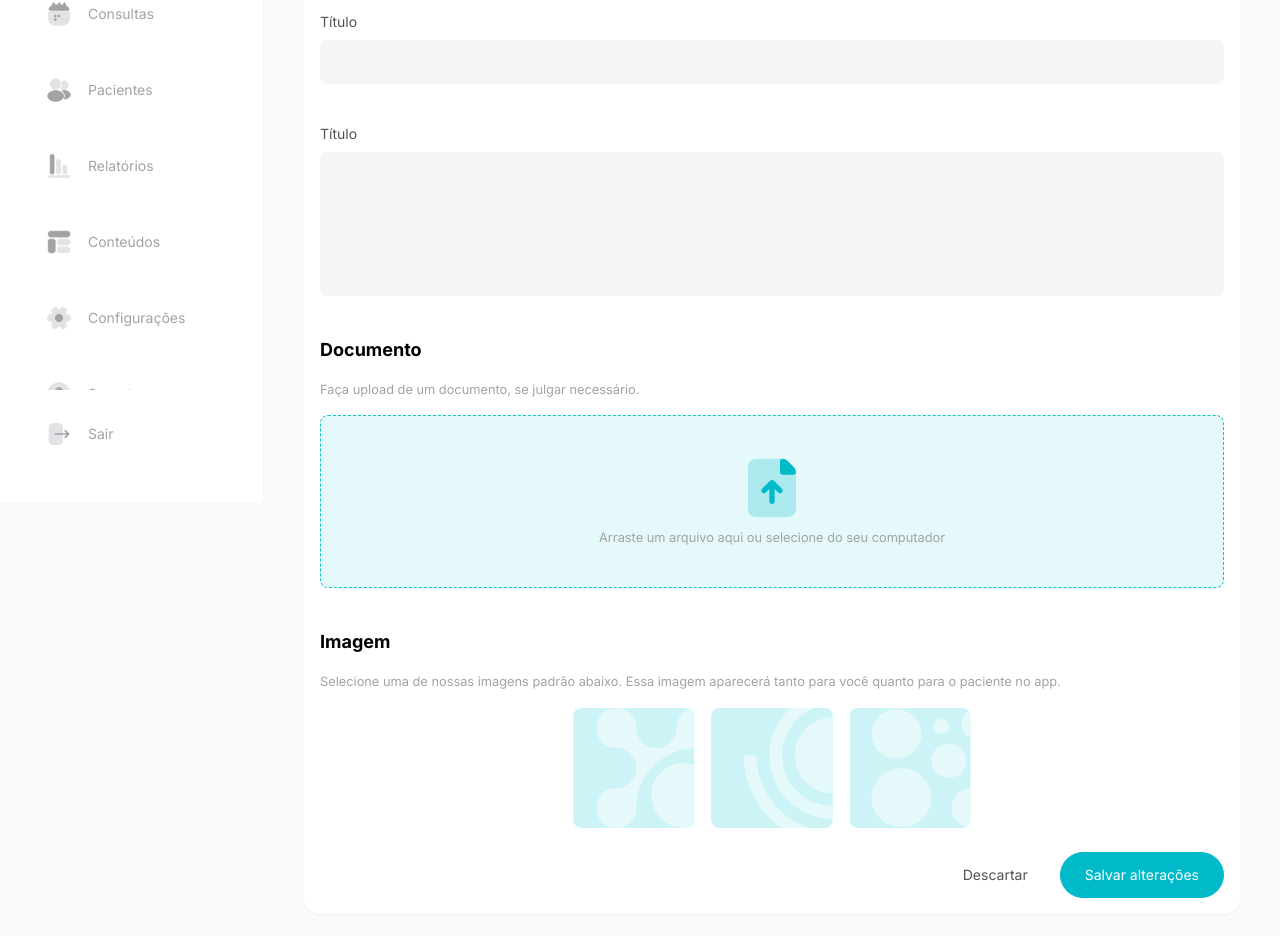
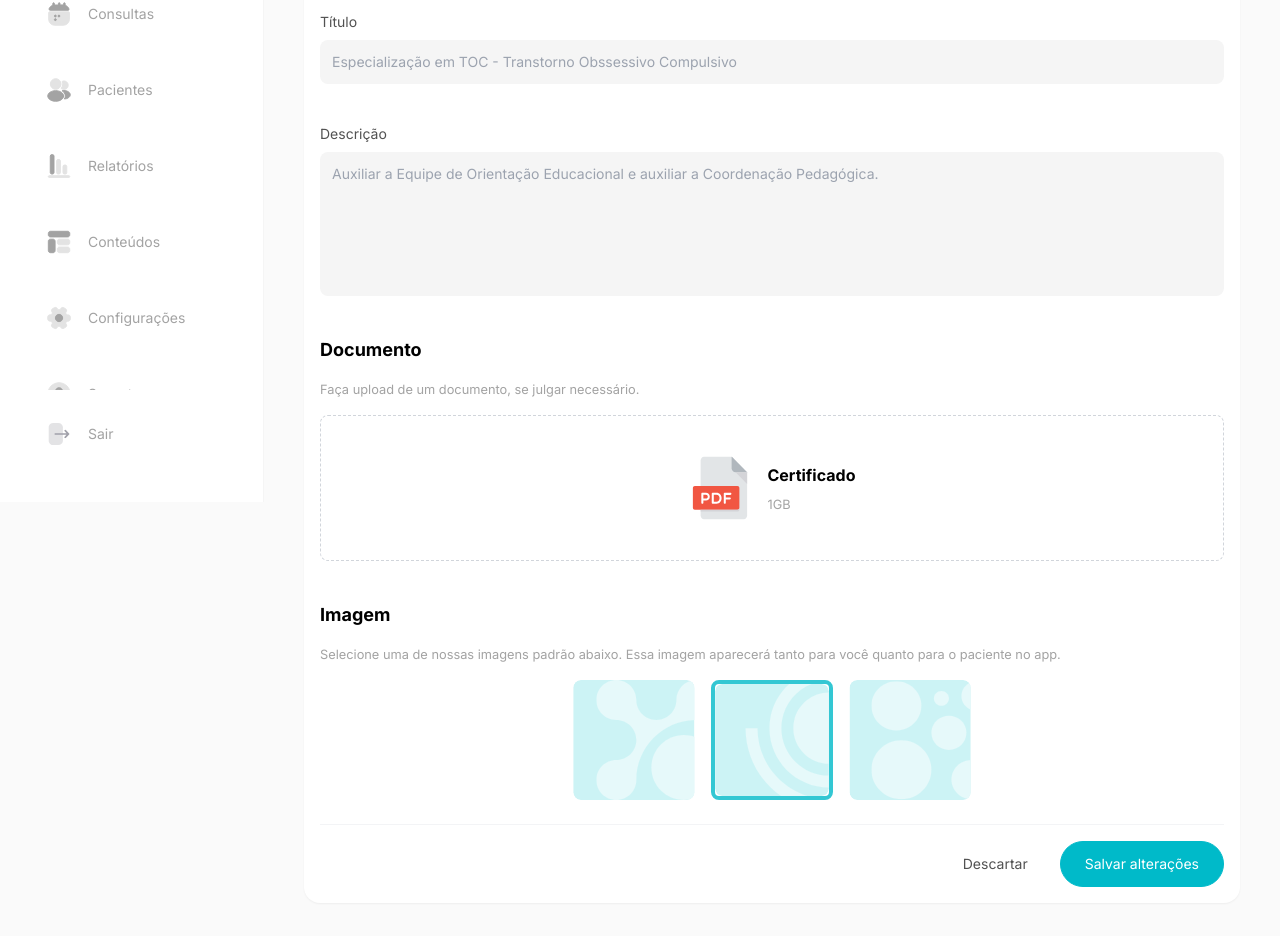
Before and after one commit to marcusvbda/orazelo-adm, a Next.js app: page /admin/profile/specialties-edit in a window 1280 px wide. Shown: the part 298-1234 px from the top of the page. Built offline with nearby package versions, Linux system fonts and the light colour scheme.

Commit message:
specialties concluido

```diff
--- a/src/app/admin/profile/specialties-edit/page.tsx
+++ b/src/app/admin/profile/specialties-edit/page.tsx
@@ -39,8 +39,8 @@ export default function SpecialtiesEdit(): ReactNode {
                 experiência
               </small>
             </h4>
-            <SpecialtiesForm />
-            <div className="flex gap-2 justify-end">
+            <SpecialtiesForm mode="edit" />
+            <div className="flex gap-2 justify-end pt-4 border-t border-gray-100">
               <button className="btn ghost">Descartar</button>
               <button className="btn primary">Salvar alterações</button>
             </div>
--- a/src/components/SpecialtieCards.tsx
+++ b/src/components/SpecialtieCards.tsx
@@ -6,7 +6,7 @@ import Card from "./Card";
 import Modal from "./Modal";
 import AspectRatio from "./AspectRatio";
 
-export const SpecialtiesForm = (): ReactNode => {
+export const SpecialtiesForm = ({ mode = "create" }: any): ReactNode => {
   return (
     <>
       <div className="flex flex-col gap-2 my-4">
@@ -14,29 +14,90 @@ export const SpecialtiesForm = (): ReactNode => {
           Título
         </label>
         <div className="w-full flex-col flex md:flex-row gap-2">
-          <input type="text" className="text-gray-400" />
+          <input
+            type="text"
+            value={
+              mode == "edit"
+                ? "Especialização em TOC - Transtorno Obssessivo Compulsivo"
+                : ""
+            }
+            className="text-gray-400"
+          />
+        </div>
+      </div>
+      {mode === "create" && (
+        <>
+          <div className="flex flex-col gap-2 my-4">
+            <label className="w-full md:w-5/12 text-neutral-600 text-sm">
+              Instituição/Empresa
+            </label>
+            <div className="w-full flex-col flex md:flex-row gap-2">
+              <input
+                type="text"
+                value="Instituto Líbano"
+                className="text-gray-400"
+              />
             </div>
           </div>
           <div className="flex flex-col gap-2 my-4">
             <label className="w-full md:w-5/12 text-neutral-600 text-sm">
-          Título
+              Tipo
             </label>
             <div className="w-full flex-col flex md:flex-row gap-2">
-          <textarea rows={6} className="text-gray-400" />
+              <input type="text" value="Curso" className="text-gray-400" />
             </div>
           </div>
+        </>
+      )}
+      <div className="flex flex-col gap-2 my-4">
+        <label className="w-full md:w-5/12 text-neutral-600 text-sm">
+          Descrição
+        </label>
+        <div className="w-full flex-col flex md:flex-row gap-2">
+          <textarea
+            rows={6}
+            className="text-gray-400"
+            value={
+              mode == "edit"
+                ? "Auxiliar a Equipe de Orientação Educacional e auxiliar a Coordenação Pedagógica."
+                : ""
+            }
+          />
+        </div>
+      </div>
+      <>
         <div className="flex flex-col gap-4 my-4">
           <h4 className="text-lg font-bold">Documento</h4>
           <small className="text-neutral-400 font-sm">
             Faça upload de um documento, se julgar necessário.
           </small>
-        <div className="w-full flex-col flex items-center justify-center gap-2 border border-dashed border-primary-300 bg-primary-100/50 p-10 rounded-lg">
+          <div
+            className={`w-full flex-col flex items-center justify-center gap-2 border border-dashed ${
+              mode === "create"
+                ? "border-primary-300 bg-primary-100/50"
+                : "border-gray-300"
+            } p-10 rounded-lg`}
+          >
+            {mode === "create" && (
+              <>
                 <AspectRatio src="/upload.svg" size={{ height: 64 }} />
                 <small className="text-neutral-400 font-sm">
                   Arraste um arquivo aqui ou selecione do seu computador
                 </small>
+              </>
+            )}
+            {mode === "edit" && (
+              <div className="flex flex-row gap-4 items-center">
+                <AspectRatio src="/pdf.svg" size={{ height: 64 }} />
+                <div className="flex flex-col gap-2">
+                  <strong>Certificado</strong>
+                  <small className="text-neutral-400 font-sm">1GB</small>
                 </div>
               </div>
+            )}
+          </div>
+        </div>
+      </>
       <div className="flex flex-col gap-4 my-4">
         <h4 className="text-lg font-bold">Imagem</h4>
         <small className="text-neutral-400 font-sm">
@@ -45,7 +106,13 @@ export const SpecialtiesForm = (): ReactNode => {
         </small>
         <div className="flex flex-wrap gap-4 justify-center">
           <AspectRatio src="/specialties-1.svg" size={{ height: 120 }} />
-          <AspectRatio src="/specialties-2.svg" size={{ height: 120 }} />
+          <AspectRatio
+            src="/specialties-2.svg"
+            className={
+              mode === "edit" ? "border-4 rounded-lg border-primary/80" : ""
+            }
+            size={{ height: 120 }}
+          />
           <AspectRatio src="/specialties-3.svg" size={{ height: 120 }} />
         </div>
       </div>
```
Also changed, not shown: public/pdf.svg (added). Lines whose indentation alone changed are shown as unchanged.
